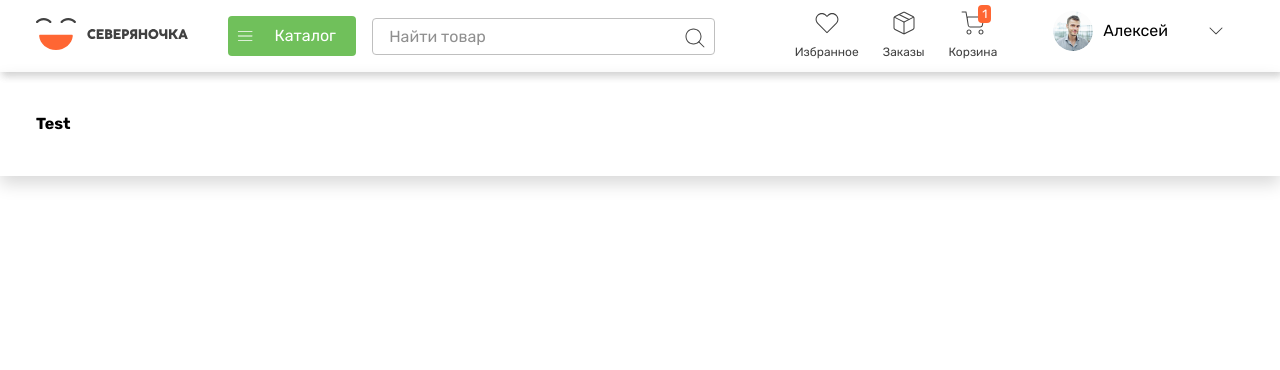
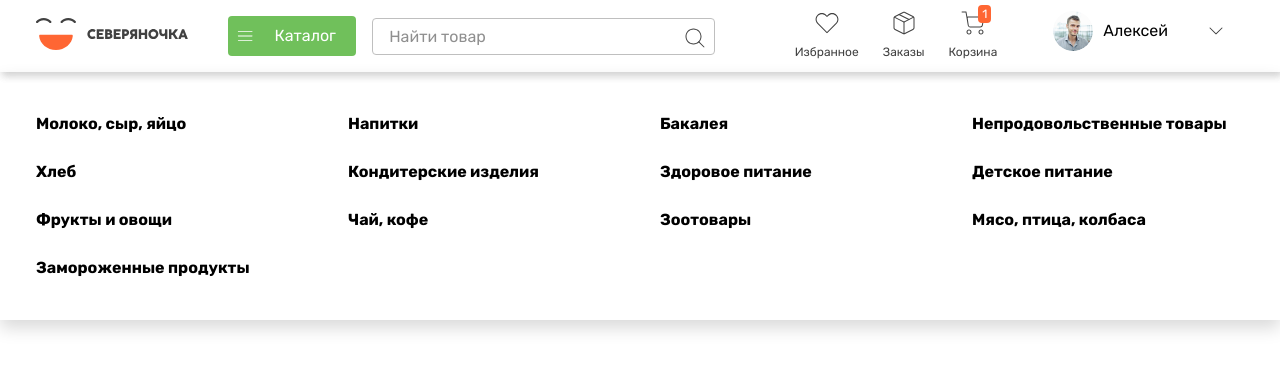
Before and after one commit to Scat55/severShop, a Vue app: page / in a window 1280 px wide. Both pictures are taken after a click on the button "Каталог". Shown: the top 370 px of the page. Built offline with nearby package versions, Linux system fonts and the light colour scheme.

Commit message:
feat: add all links in dropdown menu

```diff
--- a/src/entities/catalog/index.ts
+++ b/src/entities/catalog/index.ts
@@ -0,0 +1 @@
+export { useCatalogStore, type CatalogSection } from './model';
--- a/src/entities/catalog/model/index.ts
+++ b/src/entities/catalog/model/index.ts
@@ -0,0 +1,2 @@
+export { useCatalogStore } from './store';
+export { type CatalogSection } from './types';
--- a/src/entities/catalog/model/store.ts
+++ b/src/entities/catalog/model/store.ts
@@ -6,18 +6,18 @@ export const useCatalogStore = defineStore('catalog', () => {
   const catalog = reactive<CatalogStore>({
     sections: [
       { label: 'Молоко, сыр, яйцо', link: '/' },
+      { label: 'Напитки', link: '/' },
+      { label: 'Бакалея', link: '/' },
+      { label: 'Непродовольственные товары', link: '/' },
       { label: 'Хлеб', link: '/' },
+      { label: 'Кондитерские изделия', link: '/' },
+      { label: 'Здоровое питание', link: '/' },
+      { label: 'Детское питание', link: '/' },
       { label: 'Фрукты и овощи', link: '/' },
+      { label: 'Чай, кофе', link: '/' },
+      { label: 'Зоотовары', link: '/' },
+      { label: 'Мясо, птица, колбаса', link: '/' },
       { label: 'Замороженные продукты', link: '/' },
-      { label: 'Напитки', link: '/' },
-      { label: 'Кондитерские изделия', link: '/' },
-      { label: 'Чай, кофе', link: '/' },
-      { label: 'Бакалея', link: '/' },
-      { label: 'Здоровое питание', link: '/' },
-      { label: 'Зоотовары', link: '/' },
-      { label: 'Непродовольственные товары', link: '/' },
-      { label: 'Детское питание', link: '/' },
-      { label: 'Мясо, птица, колбаса', link: '/' },
     ],
   });
 
--- a/src/features/header/dropdown-menu/ui.vue
+++ b/src/features/header/dropdown-menu/ui.vue
@@ -2,15 +2,21 @@
 import { Container } from '@/shared/container';
 import { RouterLink } from 'vue-router';
 import { Typography } from '@/shared/typography';
+import { useCatalogStore } from '@/entities/catalog';
+
+const catalogStore = useCatalogStore();
+const { catalogSection } = catalogStore;
 </script>
 
 <template>
   <div class="dropdown-menu">
     <Container>
       <ul class="dropdown-menu__list">
-        <li class="list__item">
-          <RouterLink to="/">
-            <Typography tag-name="span" size="s" :bold="true" class="item__text">Test</Typography>
+        <li class="list__item" v-for="catalogItems in catalogSection" :key="catalogItems.label">
+          <RouterLink :to="catalogItems.link">
+            <Typography tag-name="span" size="s" :bold="true" class="item__text">{{
+              catalogItems.label
+            }}</Typography>
           </RouterLink>
         </li>
       </ul>
@@ -35,4 +41,11 @@ import { Typography } from '@/shared/typography';
     padding: 2.5rem 0;
   }
 }
+
+.item__text {
+  transition: all 0.2s;
+  &:hover {
+    color: var(--main-primary);
+  }
+}
 </style>
```
